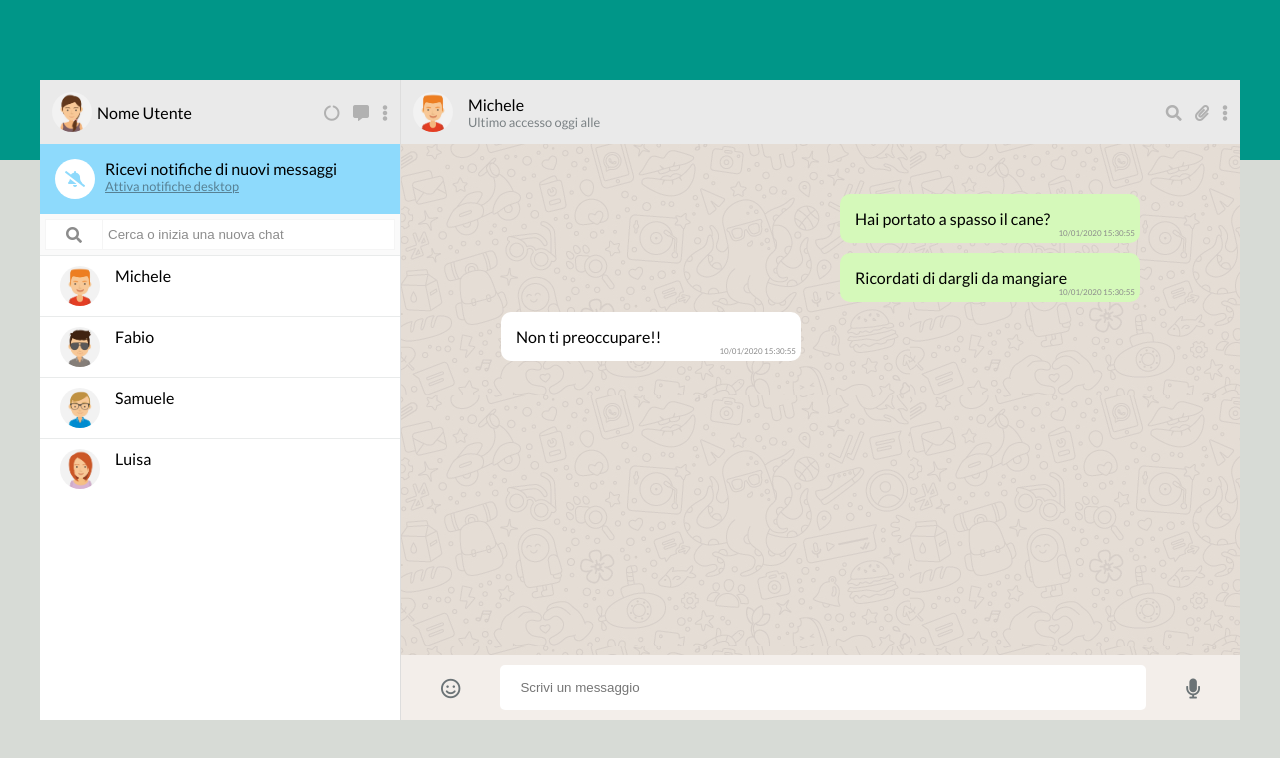
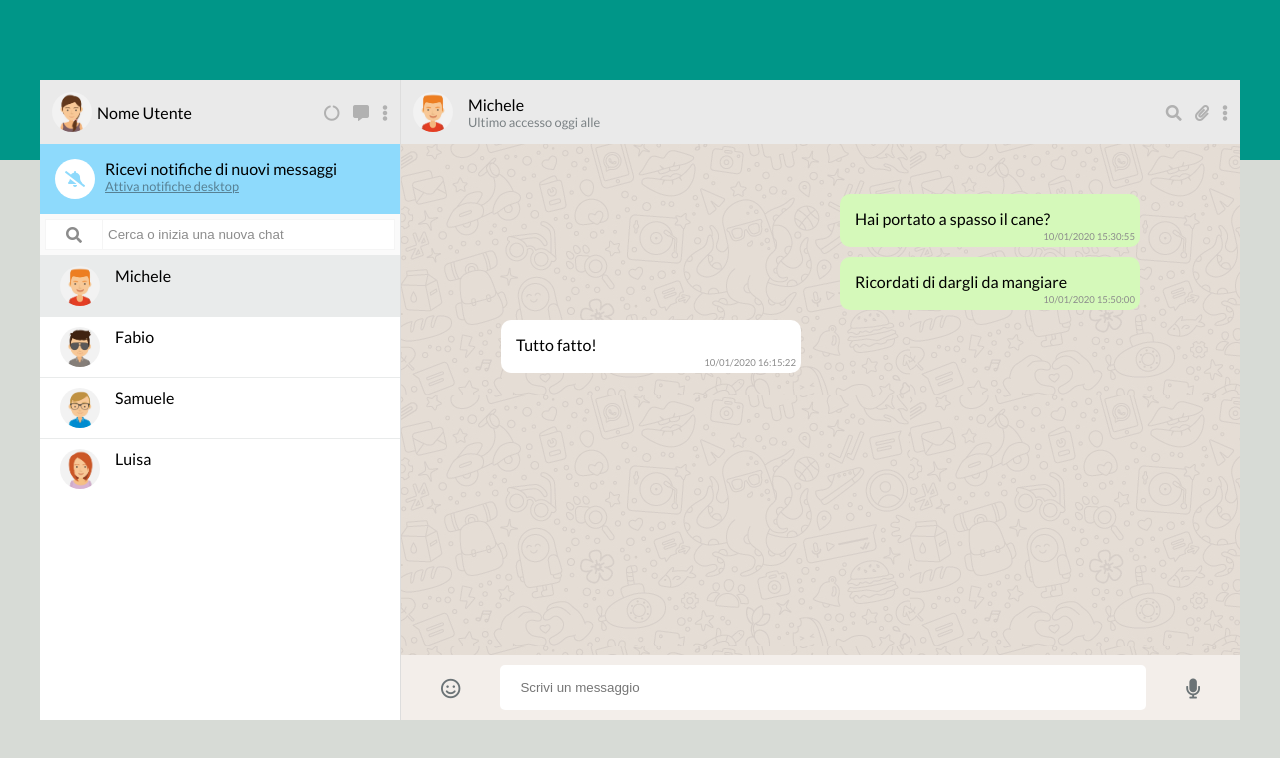
Before and after one commit to mauro-20/vue-boolzapp, a plain HTML site: page index.html in a window 1280 px wide. Drawn offline with nearby package versions, Linux system fonts and the light colour scheme.

Commit message:
add dynamic messages

```diff
--- a/css/style.css
+++ b/css/style.css
@@ -112,7 +112,7 @@ body{
   border-top: 1px solid #e9ebeb;
   cursor: pointer;
 }
-.contact.selected{
+.contact.active{
   background-color: #e9ebeb;
 }
 .contact-wrapper{
@@ -179,7 +179,9 @@ body{
 }
 .message-time{
   text-align: right;
-  font-size: 0.5rem;
+  margin-top: .1875rem;
+  font-size: 0.6rem;
+
   color: #8c8c8c;
 }
 
--- a/index.html
+++ b/index.html
@@ -60,7 +60,10 @@
         <!-- contacts box -->
         <div class="contacts">
 
-          <div class="contact " v-for="(contact, key) in contacts">
+          <div class="contact"
+            v-for="(contact, index) in contacts" :key="index"
+            @click="setActive(index)"
+            :class="{active : isActive(index)}">
             <div class="contact-wrapper">
               <img :src="`img/avatar${contact.avatar}.jpg`" class="avatar-img">
               <span class="contact-name">{{contact.name}}</span>
@@ -77,9 +80,9 @@
         <div class="chat-top">
           <!-- active contact -->
           <div class="active-contact">
-            <img src="img/avatar_1.jpg" class="avatar-img">
+            <img :src="`img/avatar${contacts[activeContact].avatar}.jpg`" class="avatar-img">
             <div class="contact-details">
-              <div class="contact-name">Michele</div>
+              <div class="contact-name">{{contacts[activeContact].name}}</div>
               <div class="contact-last-seen">Ultimo accesso oggi alle</div>
             </div>
           </div>
@@ -96,19 +99,12 @@
         <!-- chat window -->
         <div class="chat-window">
           <div class="chat-wrapper">
-            <div class="message sent">
-              <div class="message-text">Hai portato a spasso il cane?</div>
-              <div class="message-time">10/01/2020 15:30:55</div>
-            </div>
-            <div class="message sent">
-              <div class="message-text">Ricordati di dargli da mangiare</div>
-              <div class="message-time">10/01/2020 15:30:55</div>
+
+            <div class="message" v-for="message in contacts[activeContact].messages" :class="message.status">
+              <div class="message-text">{{message.message}}</div>
+              <div class="message-time">{{message.date}}</div>
             </div>
 
-            <div class="message received">
-              <div class="message-text">Non ti preoccupare!!</div>
-              <div class="message-time">10/01/2020 15:30:55</div>
-            </div>
           </div>
         </div>
         <!-- /chat window -->
--- a/js/main.js
+++ b/js/main.js
@@ -106,9 +106,17 @@ const app = new Vue({
         }
         ],
       },
-    ]
+    ],
+    activeContact: 0
   },
   methods: {
-
+    setActive: function (index) {
+      this.activeContact = index
+    },
+    isActive: function (index) {
+      if (index == this.activeContact) {
+        return true
+      }
+    }
   }
 });
```
